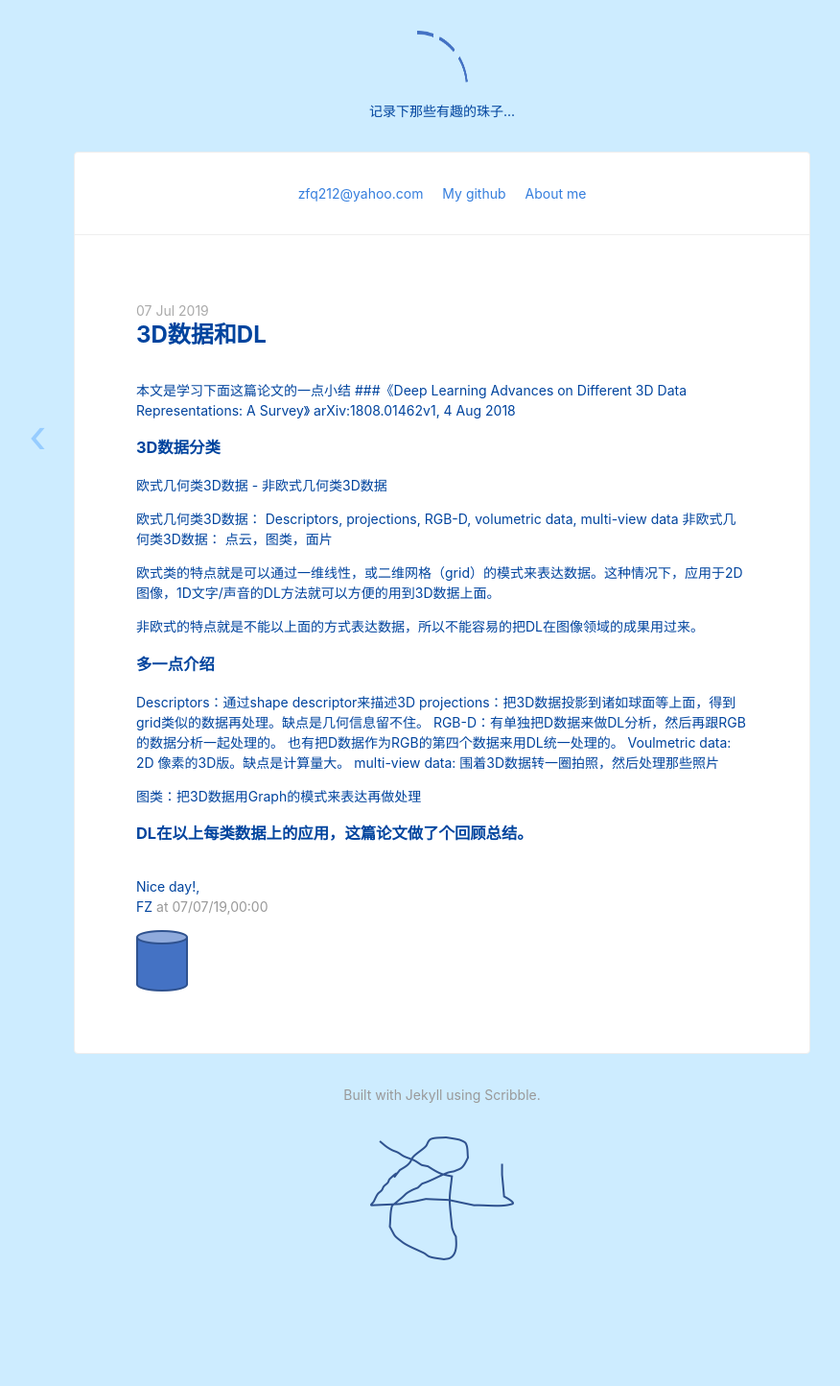
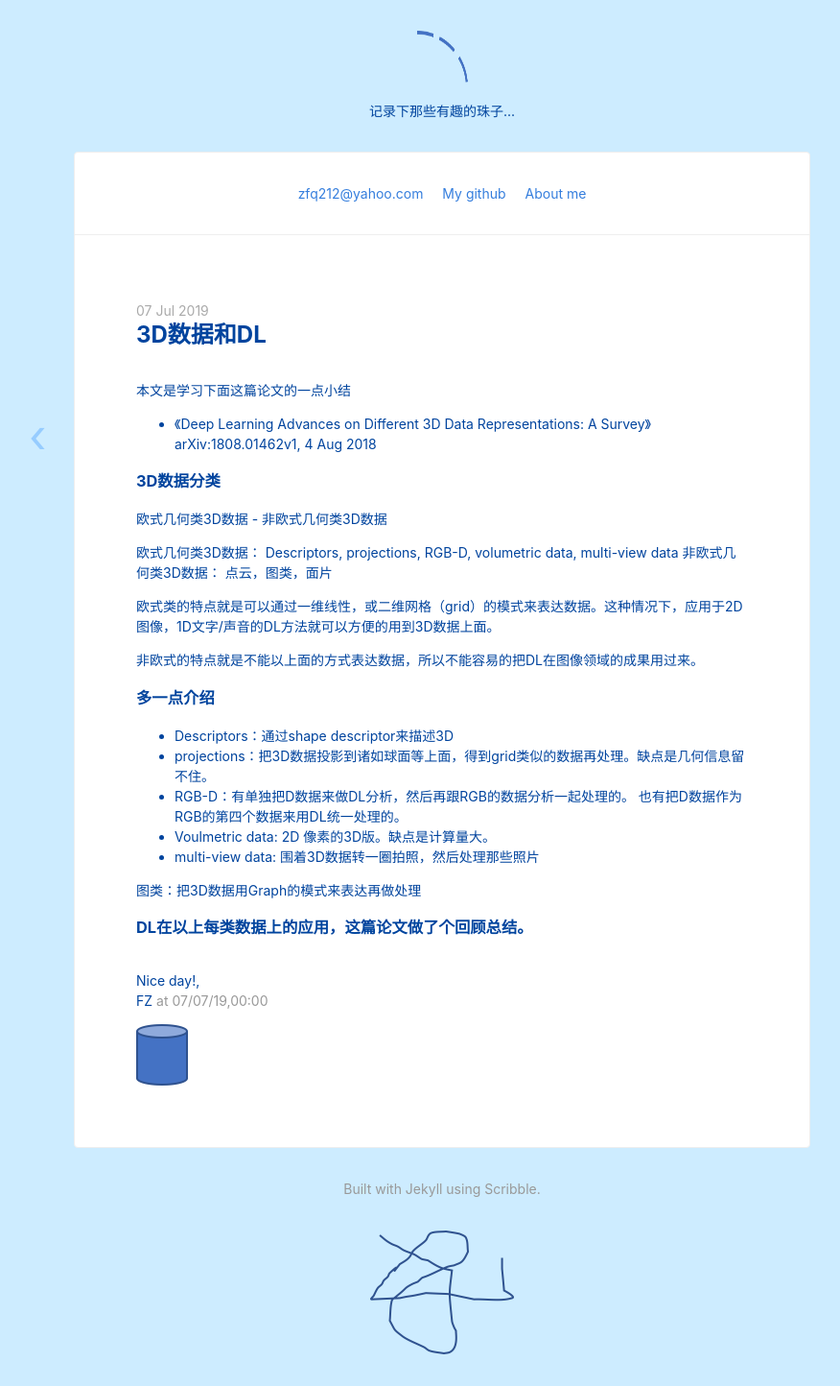
Before and after one commit to zfq212git/zfq212git.github.io, a Jekyll site: the page built from _posts/2019-07-07-3D数据和DL.md, in a window 1280 px wide. Shown: the whole page at 96% size, without its empty margins (179-1055 px from the left). Built offline with Jekyll 4.4.1, drawn with Linux system fonts in a browser that asks for light colours; nearby versions of some CDN libraries; before the commit the page ends 1346 px from its top, so only the background shows below that.

Commit message:
Add files via upload

```diff
--- a/_posts/2019-07-07-3D数据和DL.md
+++ b/_posts/2019-07-07-3D数据和DL.md
@@ -4,7 +4,7 @@ Time: 2019-07-07 17:30:29
 ---
 
 本文是学习下面这篇论文的一点小结
-###《Deep Learning Advances on Different 3D Data Representations: A Survey》 arXiv:1808.01462v1, 4 Aug 2018
+- 《Deep Learning Advances on Different 3D Data Representations: A Survey》 arXiv:1808.01462v1, 4 Aug 2018
 
 ### 3D数据分类
 
@@ -20,11 +20,11 @@ Time: 2019-07-07 17:30:29
 
 ### 多一点介绍
 
-Descriptors：通过shape descriptor来描述3D
-projections：把3D数据投影到诸如球面等上面，得到grid类似的数据再处理。缺点是几何信息留不住。
-RGB-D：有单独把D数据来做DL分析，然后再跟RGB的数据分析一起处理的。 也有把D数据作为RGB的第四个数据来用DL统一处理的。
-Voulmetric data: 2D 像素的3D版。缺点是计算量大。
-multi-view data:  围着3D数据转一圈拍照，然后处理那些照片
+- Descriptors：通过shape descriptor来描述3D
+- projections：把3D数据投影到诸如球面等上面，得到grid类似的数据再处理。缺点是几何信息留不住。
+- RGB-D：有单独把D数据来做DL分析，然后再跟RGB的数据分析一起处理的。 也有把D数据作为RGB的第四个数据来用DL统一处理的。
+- Voulmetric data: 2D 像素的3D版。缺点是计算量大。
+- multi-view data:  围着3D数据转一圈拍照，然后处理那些照片
 
 图类：把3D数据用Graph的模式来表达再做处理
 
```
